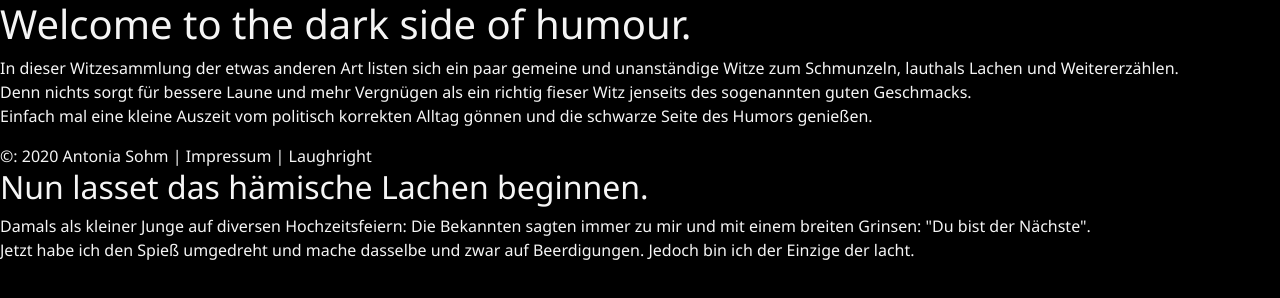
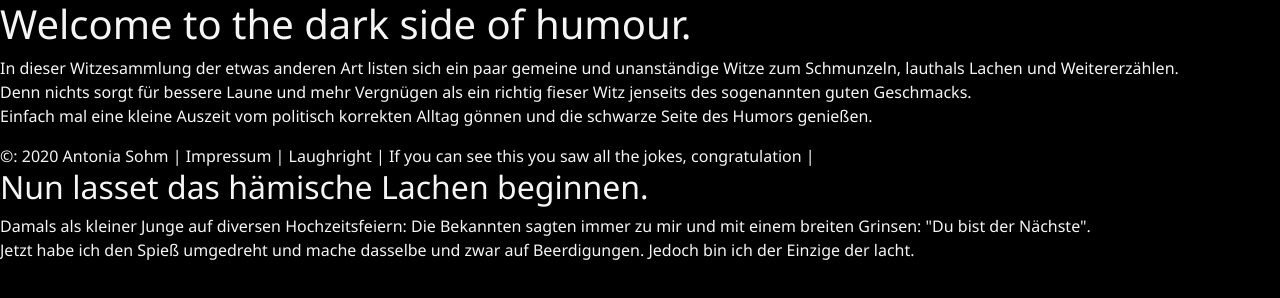
Before and after one commit to ambronito/meine-webseite, a plain HTML site: page index.html in a window 1280 px wide. Drawn offline with nearby package versions, Linux system fonts and the light colour scheme.

Commit message:
Neuer Footer-Inhalt

```diff
--- a/index.html
+++ b/index.html
@@ -28,7 +28,8 @@
     </header>
 
     <footer>
-      &copy: 2020 Antonia Sohm | Impressum | Laughright
+      &copy: 2020 Antonia Sohm | Impressum | Laughright | If you can see this
+      you saw all the jokes, congratulation |
     </footer>
     <main>
       <h2>Nun lasset das hämische Lachen beginnen.</h2>
```
